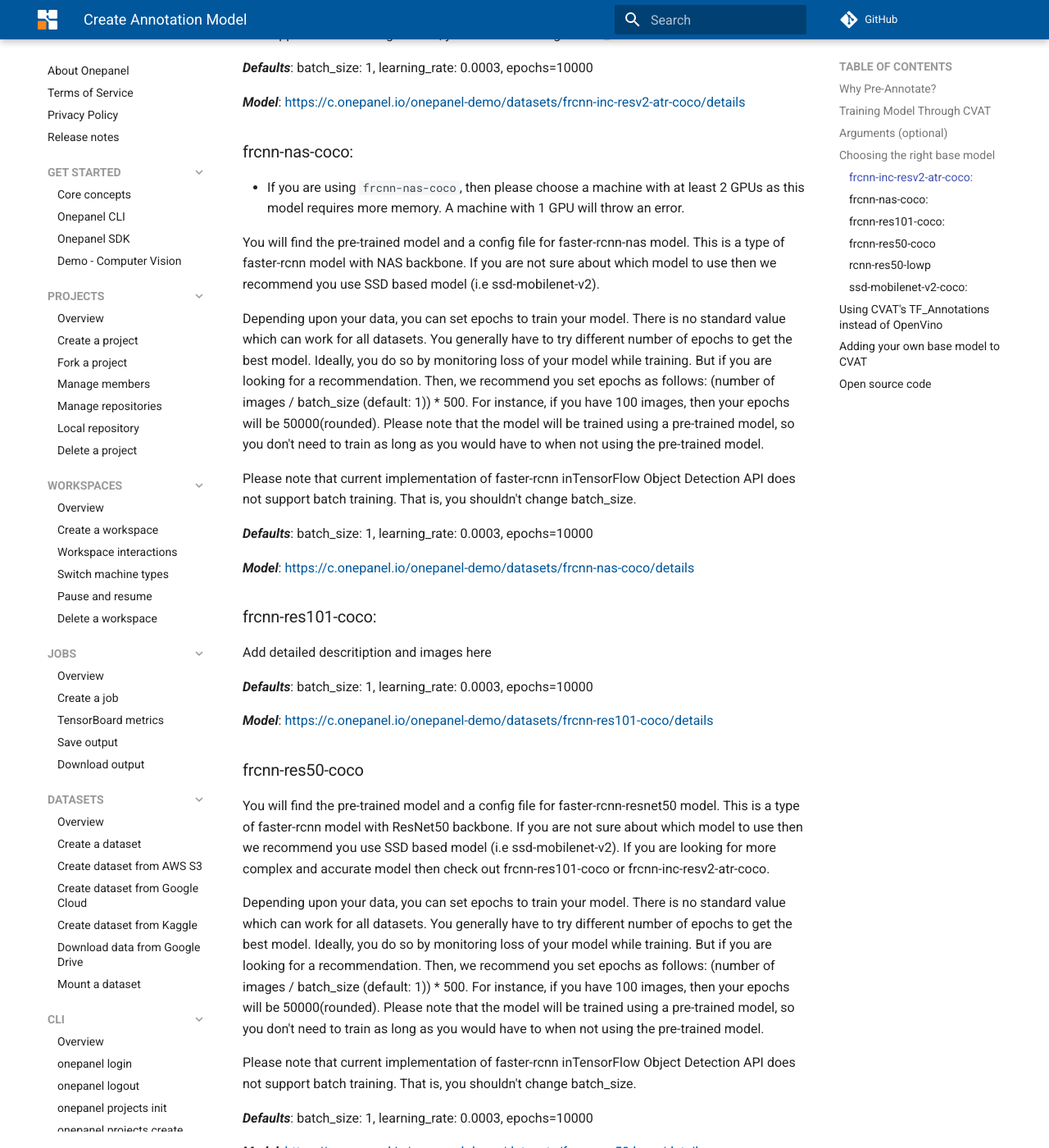
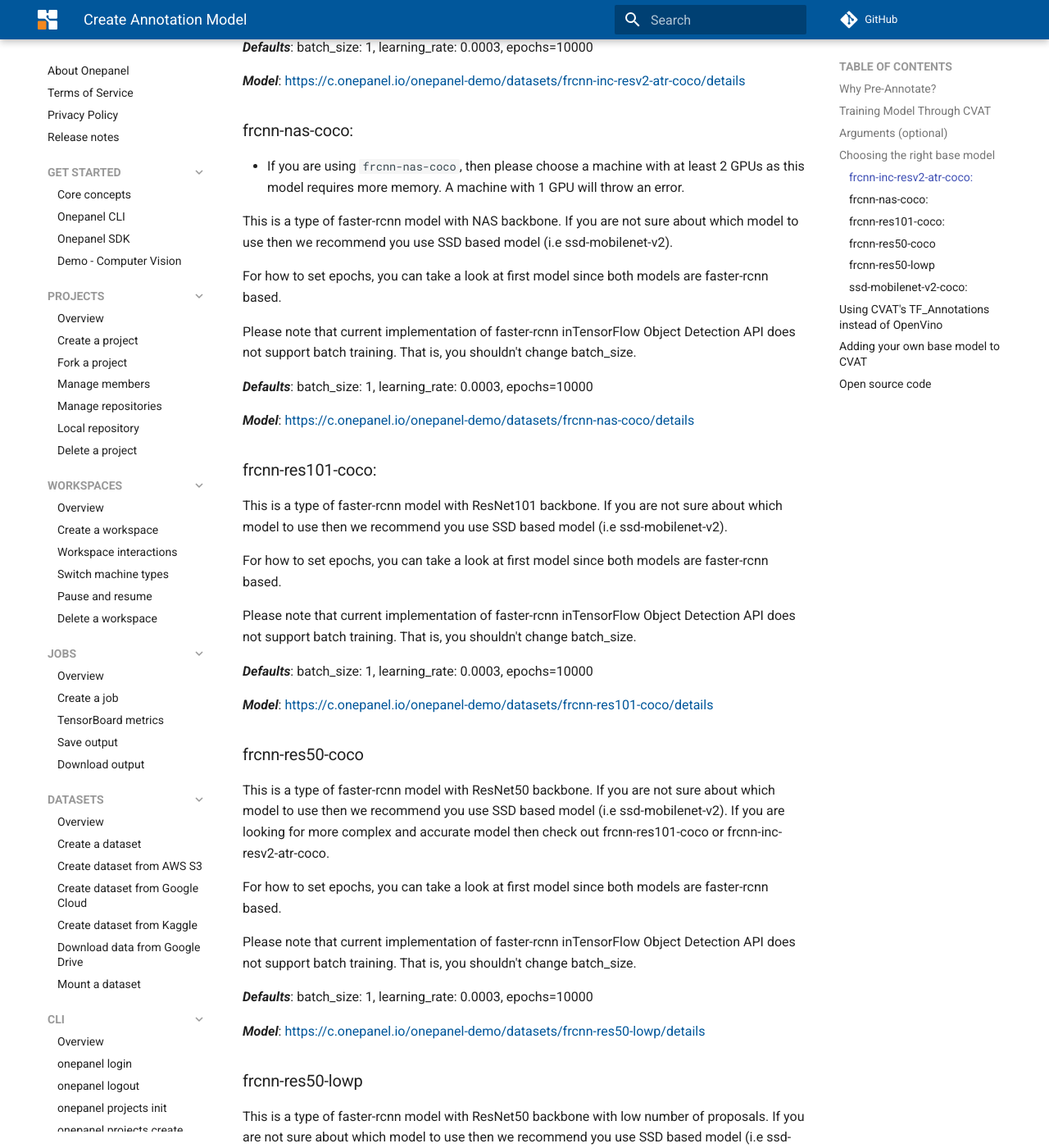
Before and after one commit to onepanelio/docs, an MkDocs documentation site: the page built from docs/CVAT/create_annotation_model.md, in a window 1280 px wide and 1400 px high, scrolled down 2497 px. Shown: the whole window at 82% size. Built offline with MkDocs 1.6.1 and Material for MkDocs 9.7.7, drawn with Linux system fonts in a browser that asks for light colours; comment, search, counter and statistics services are not loaded; some of the changed text lies outside the part shown.

Commit message:
update docs

```diff
--- a/docs/CVAT/create_annotation_model.md
+++ b/docs/CVAT/create_annotation_model.md
@@ -42,7 +42,7 @@
 
 ### frcnn-inc-resv2-atr-coco:
 
-You will find the pre-trained model and a config file for faster-rcnn-inception-resnetv2 model. This is a type of faster-rcnn model with InceptionResNetV2 backbone. If you are not sure about which model to use then we recommend you use SSD based model (i.e ssd-mobilenet-v2).
+This is a type of faster-rcnn model with InceptionResNetV2 backbone. If you are not sure about which model to use then we recommend you use SSD based model (i.e ssd-mobilenet-v2).
 
 Depending upon your data, you can set epochs to train your model. There is no standard value which can work for all datasets. You generally have to try different number of epochs to get the best model. Ideally, you do so by monitoring loss of your model while training. But if you are looking for a recommendation. Then, we recommend you set epochs as follows: (number of images / batch_size (default: 1)) * 500. For instance, if you have 100 images, then your epochs will be 50000(rounded). Please note that the model will be trained using a pre-trained model, so you don't need to train as long as you would have to when not using the pre-trained model.
 
@@ -57,9 +57,9 @@
 
 * If you are using `frcnn-nas-coco`, then please choose a machine with at least 2 GPUs as this model requires more memory. A machine with 1 GPU will throw an error.
 
-You will find the pre-trained model and a config file for faster-rcnn-nas model. This is a type of faster-rcnn model with NAS backbone. If you are not sure about which model to use then we recommend you use SSD based model (i.e ssd-mobilenet-v2).
+This is a type of faster-rcnn model with NAS backbone. If you are not sure about which model to use then we recommend you use SSD based model (i.e ssd-mobilenet-v2).
 
-Depending upon your data, you can set epochs to train your model. There is no standard value which can work for all datasets. You generally have to try different number of epochs to get the best model. Ideally, you do so by monitoring loss of your model while training. But if you are looking for a recommendation. Then, we recommend you set epochs as follows: (number of images / batch_size (default: 1)) * 500. For instance, if you have 100 images, then your epochs will be 50000(rounded). Please note that the model will be trained using a pre-trained model, so you don't need to train as long as you would have to when not using the pre-trained model.
+For how to set epochs, you can take a look at first model since both models are faster-rcnn based.
 
 Please note that current implementation of faster-rcnn inTensorFlow Object Detection API does not support batch training. That is, you shouldn't change batch_size.
 
@@ -70,7 +70,12 @@
 
 ### frcnn-res101-coco:
 
-Add detailed descritiption and images here
+This is a type of faster-rcnn model with ResNet101 backbone. If you are not sure about which model to use then we recommend you use SSD based model (i.e ssd-mobilenet-v2).
+
+For how to set epochs, you can take a look at first model since both models are faster-rcnn based.
+
+Please note that current implementation of faster-rcnn inTensorFlow Object Detection API does not support batch training. That is, you shouldn't change batch_size.
+
 
 ***Defaults***: batch_size: 1, learning_rate: 0.0003, epochs=10000
 
@@ -79,9 +84,9 @@
 
 ### frcnn-res50-coco
 
-You will find the pre-trained model and a config file for faster-rcnn-resnet50 model. This is a type of faster-rcnn model with ResNet50 backbone. If you are not sure about which model to use then we recommend you use SSD based model (i.e ssd-mobilenet-v2). If you are looking for more complex and accurate model then check out frcnn-res101-coco or frcnn-inc-resv2-atr-coco.
+ This is a type of faster-rcnn model with ResNet50 backbone. If you are not sure about which model to use then we recommend you use SSD based model (i.e ssd-mobilenet-v2). If you are looking for more complex and accurate model then check out frcnn-res101-coco or frcnn-inc-resv2-atr-coco.
 
-Depending upon your data, you can set epochs to train your model. There is no standard value which can work for all datasets. You generally have to try different number of epochs to get the best model. Ideally, you do so by monitoring loss of your model while training. But if you are looking for a recommendation. Then, we recommend you set epochs as follows: (number of images / batch_size (default: 1)) * 500. For instance, if you have 100 images, then your epochs will be 50000(rounded). Please note that the model will be trained using a pre-trained model, so you don't need to train as long as you would have to when not using the pre-trained model.
+For how to set epochs, you can take a look at first model since both models are faster-rcnn based.
 
 Please note that current implementation of faster-rcnn inTensorFlow Object Detection API does not support batch training. That is, you shouldn't change batch_size.
 
@@ -90,9 +95,13 @@
 ***Model***: https://c.onepanel.io/onepanel-demo/datasets/frcnn-res50-lowp/details
 
 
-### rcnn-res50-lowp
+### frcnn-res50-lowp
 
-Add detailed descritiption and images here
+This is a type of faster-rcnn model with ResNet50 backbone with low number of proposals. If you are not sure about which model to use then we recommend you use SSD based model (i.e ssd-mobilenet-v2). If you are looking for more complex and accurate model then check out frcnn-res101-coco or frcnn-inc-resv2-atr-coco.
+
+For how to set epochs, you can take a look at first model since both models are faster-rcnn based.
+
+Please note that current implementation of faster-rcnn inTensorFlow Object Detection API does not support batch training. That is, you shouldn't change batch_size.
 
 ***Defaults***: batch_size: 1, learning_rate: 0.0003, epochs=10000
 
```
